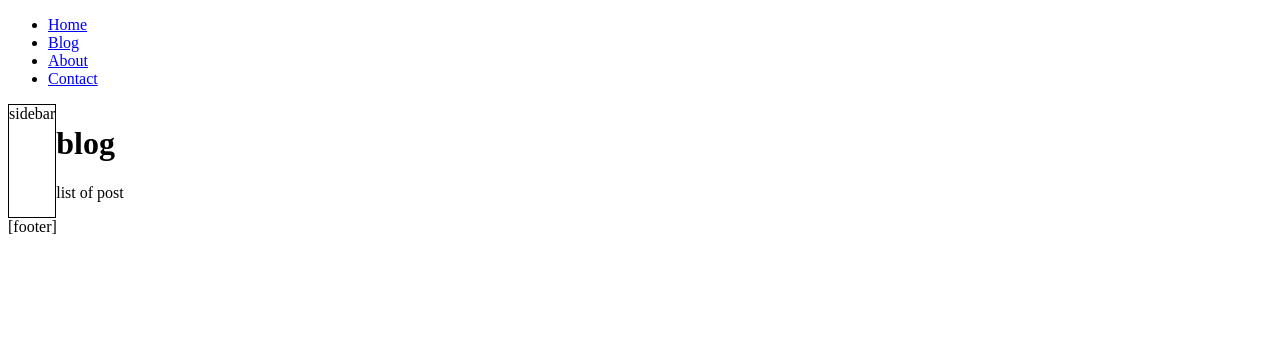
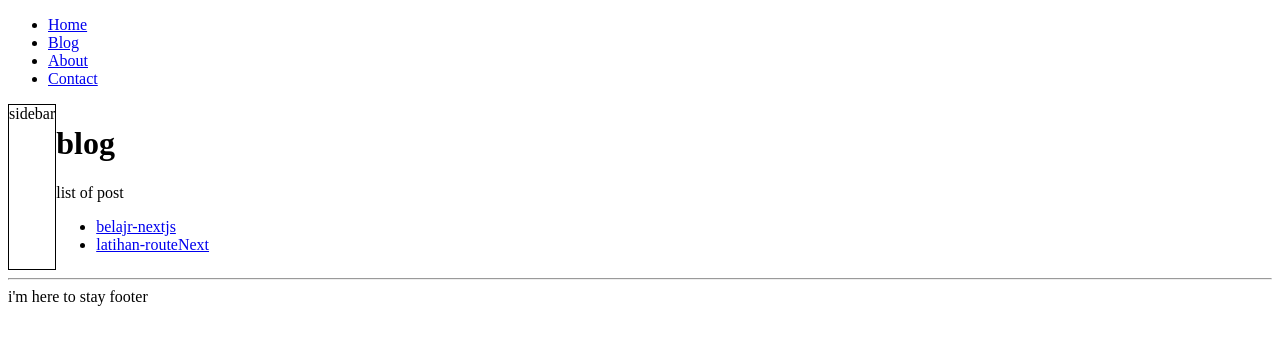
Before and after one commit to nyukkiw/case-study-HeadLess-CMS, a Next.js app: page /blog in a window 1280 px wide. Shown: the top 340 px of the page. Built offline with nearby package versions, Linux system fonts and the light colour scheme.

Commit message:
lesson about prefeatch, navigation and layout

```diff
--- a/app/blog/page.jsx
+++ b/app/blog/page.jsx
@@ -1,8 +1,23 @@
+import Link from "next/link"
 export default function BlogPage(){
     return (
         <>
     <h1>blog</h1>
         <p>list of post</p>
+        {/* <header> */}
+        <nav>
+                    <ul>
+                        <li>
+                            <Link href="/blog/belajar-nextjs">belajr-nextjs</Link>
+                        </li>
+                        <li>
+                            <Link href="/blog/latihan-route-next">latihan-routeNext</Link>
+                        </li>
+                    </ul>
+        </nav>
+        {/* </header> */}
+
+
         </>
 )
 }
--- a/app/layout.jsx
+++ b/app/layout.jsx
@@ -20,7 +20,7 @@ export default function layout({children}){
                             <Link href="/about">About</Link>
                         </li>
                         <li>
-                            <Link href="/contact">Contact</Link>
+                            <Link href="/contact" prefetch={false}>Contact</Link>
                         </li>
                     </ul>
                 </nav>
@@ -29,7 +29,8 @@ export default function layout({children}){
             {children}
             </main>
             <footer>
-                [footer]
+               <hr />
+               <span>i'm here to stay footer</span>
             </footer>
         </body>
 </html>
```
